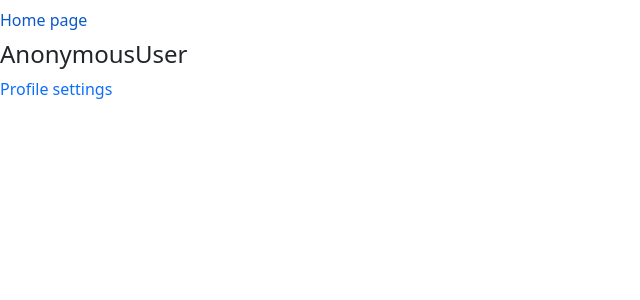
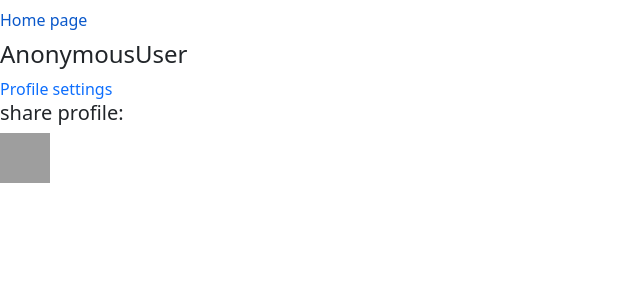
Before and after one commit to geeerdaa/touchtyping, a Django app: page /auth/profile/ in a window 1280 px wide. Shown: the top 300 px of the page, without its empty margins (0-640 px from the left). Run offline with Django 4.2, Linux system fonts and the light colour scheme; grey boxes are pictures that could not be loaded.

Commit message:
add button "shared telegram" in profile

```diff
--- a/touchtyping/templates/base.html
+++ b/touchtyping/templates/base.html
@@ -6,14 +6,12 @@
 </head>
 <body>
 <nav class="d-inline-flex mt-2 mt-md-0 ms-md-auto">
+    <a class="me-3 py-2 link-body-emphasis text-decoration-none" href="{% url 'home' %}">Home page</a>
     {% if user.is_authenticated %}
-        <a class="me-3 py-2 link-body-emphasis text-decoration-none" href="{% url 'home' %}">Home page</a>
         <a class="me-3 py-2 link-body-emphasis text-decoration-none" href="{% url 'profile' %}">Profile</a>
         <a class="me-3 py-2 link-body-emphasis text-decoration-none" href="{% url 'achievements' %}">achievements</a>
         <a class="me-3 py-2 link-body-emphasis text-decoration-none" href="{% url 'stats' %}">stats</a>
         <a class="me-3 py-2 link-body-emphasis text-decoration-none" href="{% url 'friend' %}">friend</a>
-    {% else %}
-        <a class="me-3 py-2 link-body-emphasis text-decoration-none" href="{% url 'home' %}">Home page</a>
     {% endif %}
 </nav>
 {% block content %}
--- a/user_profile/forms.py
+++ b/user_profile/forms.py
@@ -12,7 +12,7 @@
 #         avatar = self.cleaned_data.get('avatar')
 #         if avatar is None:
 #             raise forms.ValidationError(u'Добавьте картинку')
-#         if 'image' not in avatar.content_type:
+#         if 'images' not in avatar.content_type:
 #             raise forms.ValidationError(u'Неверный формат картинки')
 #         return avatar
 #
--- a/user_profile/templates/profile.html
+++ b/user_profile/templates/profile.html
@@ -3,7 +3,8 @@
 <title>Profile</title>
 <body>
 <h4>{{user}}</h4>
-<!--<img src="avatar.png" alt="Avatar" class="avatar">-->
 <a class="me-3 py-2 link-body-emphasis text-decoration-none" href="{% url 'profile_settings' %}">Profile settings</a>
+<h5>share profile: </h5>
+<p><a href="https://t.me/share/url?url=127.0.0.1:8000/home_page&text=писи каки"><img src="images/telegram.png" width="50" height="50" alt="telegram"></a></p>
 </body>
 {% endblock %}
```
